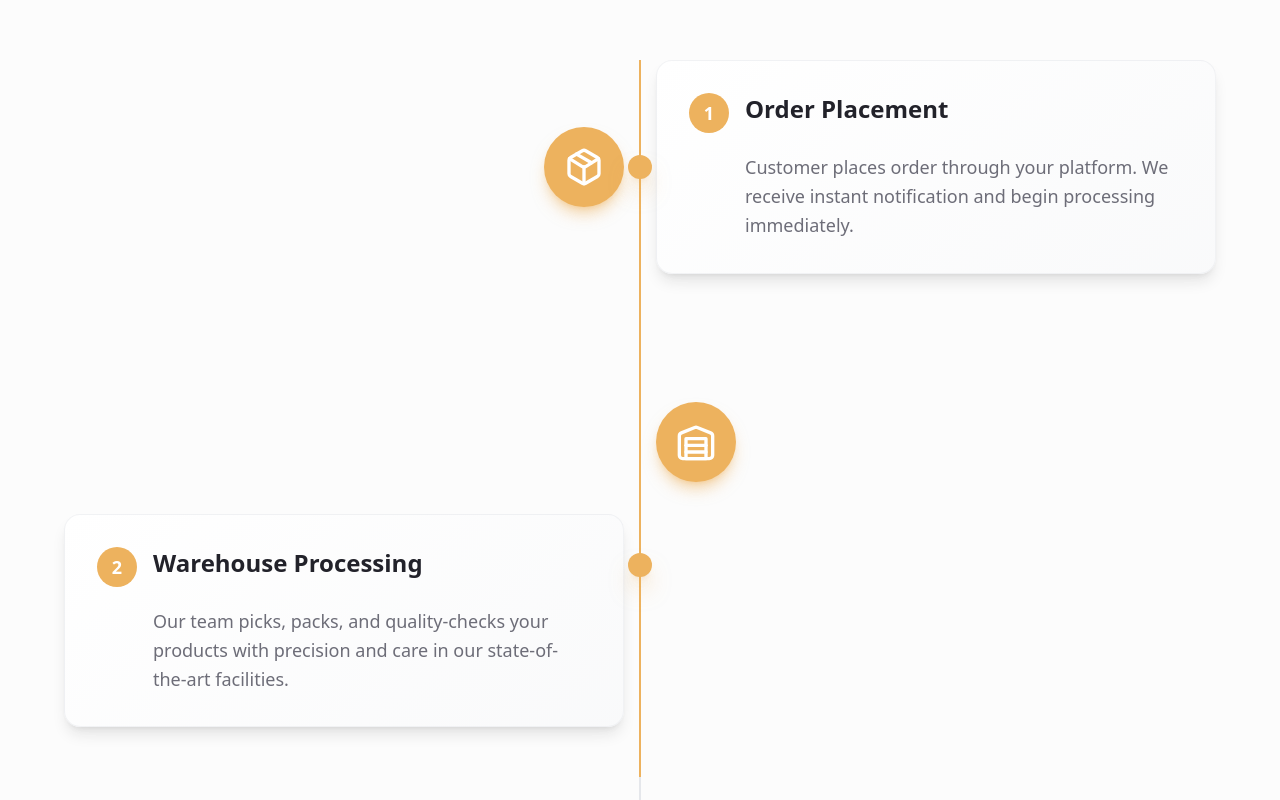
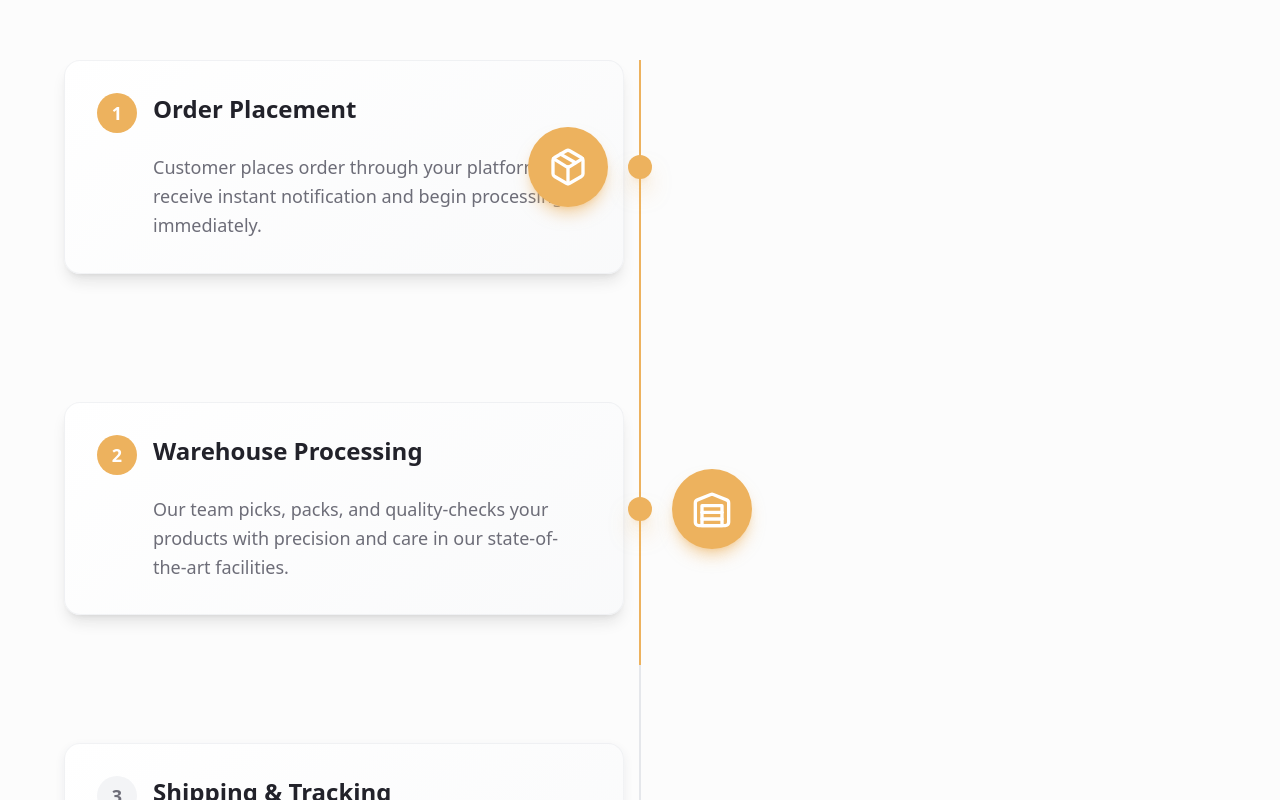
Before and after one commit to RajveerKalsi/partner-hub-design, a React (Vite) app: page / in a window 1280 px wide. Shown: the part 5080-5880 px from the top of the page. Built offline with nearby package versions, Linux system fonts and the light colour scheme; the HTML template or start-up script is replaced by a standard one.

Commit message:
Fix: Align icons with timeline dots

```diff
--- a/src/components/HowWeWorkSection.tsx
+++ b/src/components/HowWeWorkSection.tsx
@@ -103,8 +103,8 @@ const HowWeWorkSection = () => {
                   className="relative"
                 >
                   <div className="grid md:grid-cols-2 gap-8 items-center">
-                    {/* Icon Side */}
-                    <div className={`flex ${isLeft ? 'md:justify-end' : 'md:justify-start md:col-start-2'} justify-center`}>
+                    {/* Icon - mobile only (in-flow) */}
+                    <div className={`flex justify-center ${isLeft ? 'md:justify-end' : 'md:justify-start md:col-start-2'} md:hidden`}>
                       <div
                         className={`w-20 h-20 rounded-full flex items-center justify-center transition-all duration-500 ${
                           isActive
@@ -144,6 +144,27 @@ const HowWeWorkSection = () => {
                     </div>
                   </div>
 
+                  {/* Icon - desktop absolute (aligned with center dot) */}
+                  <div
+                    className={`hidden md:flex items-center justify-center absolute top-1/2 -translate-y-1/2 z-20 ${
+                      isLeft ? 'right-1/2 mr-8' : 'left-1/2 ml-8'
+                    }`}
+                  >
+                    <div
+                      className={`w-20 h-20 rounded-full flex items-center justify-center transition-all duration-500 ${
+                        isActive
+                          ? 'bg-accent shadow-lg shadow-accent/50'
+                          : 'bg-muted border-2 border-border'
+                      }`}
+                    >
+                      <IconComponent
+                        className={`w-10 h-10 transition-colors duration-500 ${
+                          isActive ? 'text-accent-foreground' : 'text-muted-foreground'
+                        }`}
+                      />
+                    </div>
+                  </div>
+
                   {/* Center dot on timeline */}
                   <div className="absolute left-1/2 top-1/2 -translate-x-1/2 -translate-y-1/2 hidden md:block z-10">
                     <div
```
